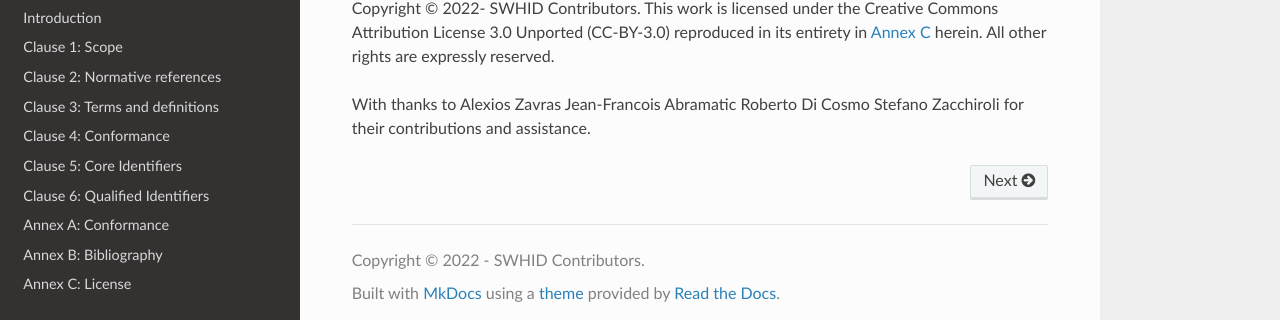
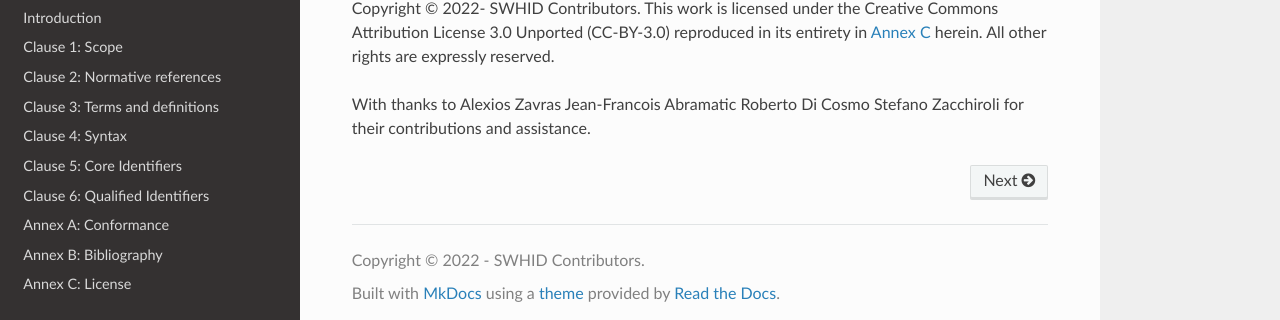
Before and after one commit to swhid/specification, an MkDocs documentation site: the page built from Chapters/index.md, in a window 1280 px wide. Shown: the part 163-483 px from the top of the page. Built offline with MkDocs 1.6.1, drawn with Linux system fonts in a browser that asks for light colours; nearby versions of some CDN libraries.

Commit message:
Fix name of Syntax chapter in the index

```diff
--- a/mkdocs.yml
+++ b/mkdocs.yml
@@ -12,7 +12,7 @@ nav:
 - 'Clause 1: Scope': 1.Scope.md
 - 'Clause 2: Normative references': 2.Normative_references.md
 - 'Clause 3: Terms and definitions': 3.Terms_and_definitions.md
-- 'Clause 4: Conformance': 4.Syntax.md
+- 'Clause 4: Syntax': 4.Syntax.md
 - 'Clause 5: Core Identifiers': 5_Core_identifiers.md
 - 'Clause 6: Qualified Identifiers': 6_Qualified_identifiers.md
 - 'Annex A: Conformance': A.Conformance.md
```
